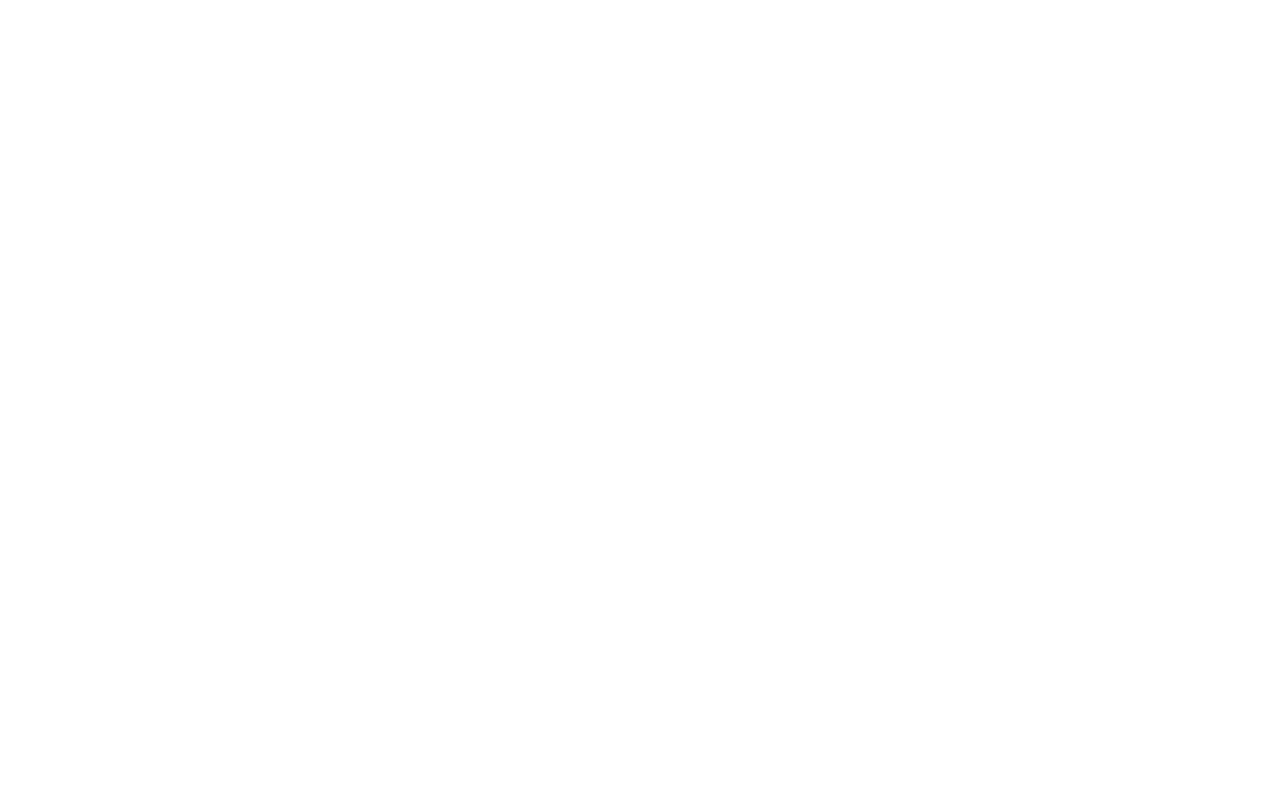
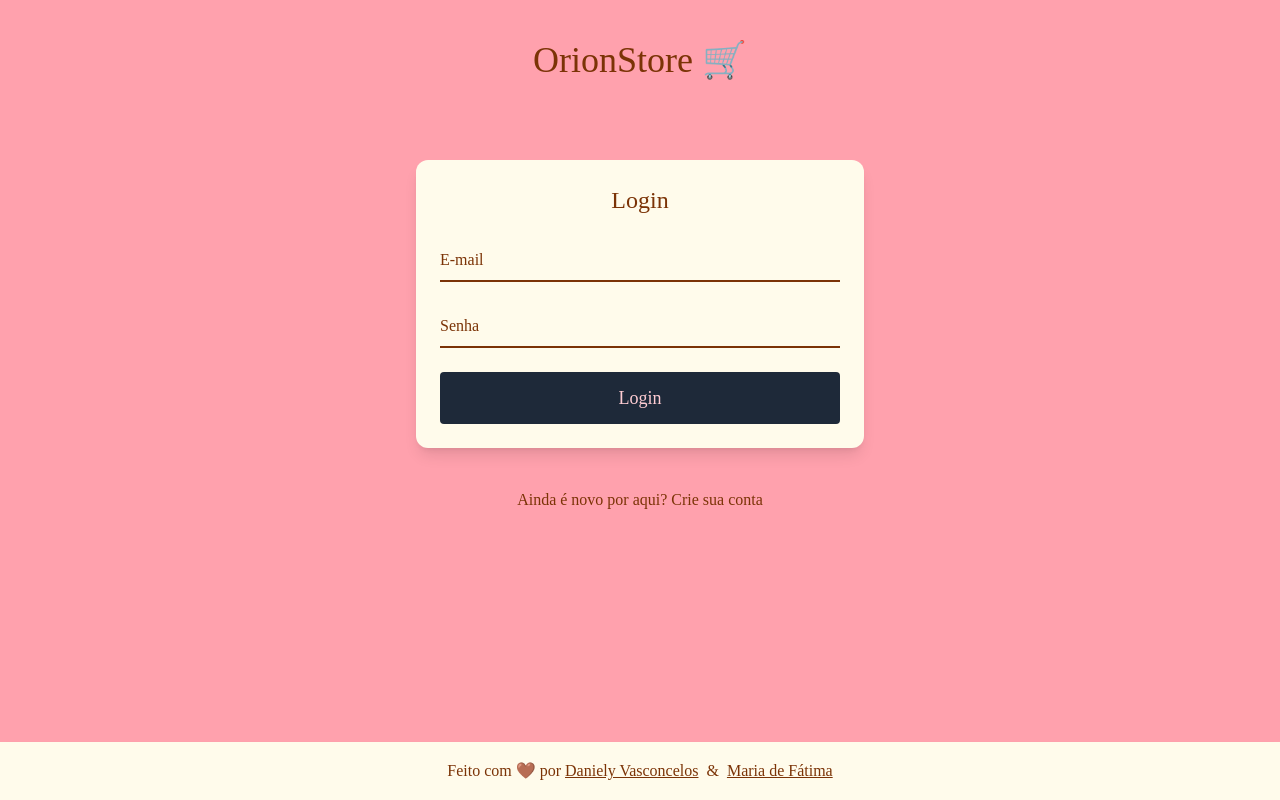
Before and after one commit to ORION-GE-FrontEnd/desafio-frontend-api-ecommerce-parte-2-maria-daniely, a React (Vite) app in the folder desafio-frontend-api-ecommerce-parte-2-maria-daniely/: page / in a window 1280 px wide. Before the commit this address had no page. Built offline with nearby package versions, Linux system fonts and the light colour scheme; a web font is replaced by a local one.

Commit message:
chore: Refatoração do código referente a rota de pagamento

```diff
--- a/desafio-frontend-api-ecommerce-parte-2-maria-daniely/src/App.tsx
+++ b/desafio-frontend-api-ecommerce-parte-2-maria-daniely/src/App.tsx
@@ -1,4 +1,4 @@
-import { BrowserRouter, Routes, Route } from 'react-router-dom';
+import { BrowserRouter, Routes, Route, Navigate } from 'react-router-dom';
 import { AuthProvider } from './components/AutoProvider/AutoProvider';
 import { ProtectedRoute } from '../src/ProtectedRoute/ProtectedRoute';
 import Login from "./components/Login/Login";
@@ -13,7 +13,8 @@ function App() {
     <AuthProvider>
       <BrowserRouter>
         <Routes>
-          <Route path="/login" element={<Login />} />
+          <Route path="/" element={<Login />} />
+          <Route path="/login" element={<Navigate to="/" />} />
           <Route path="/cadastro" element={<SignUp />} />
 
           <Route
@@ -42,6 +43,8 @@ function App() {
               </ProtectedRoute>
             }
           />
+
+          <Route path="*" element={<Navigate to="/" replace />} />
         </Routes>
       </BrowserRouter>
     </AuthProvider>
```
